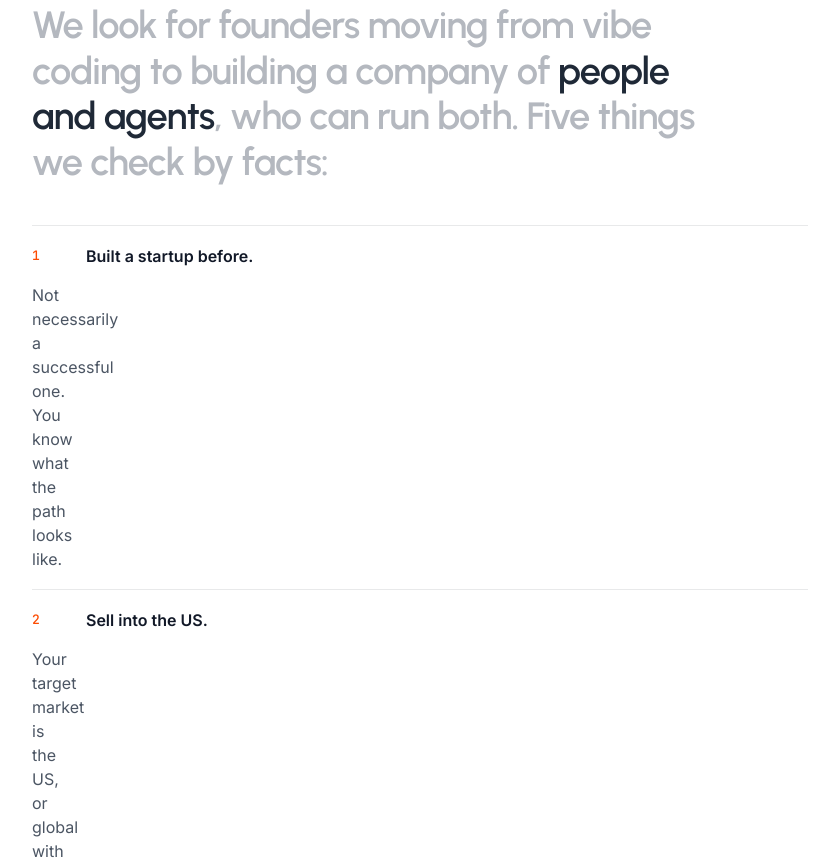
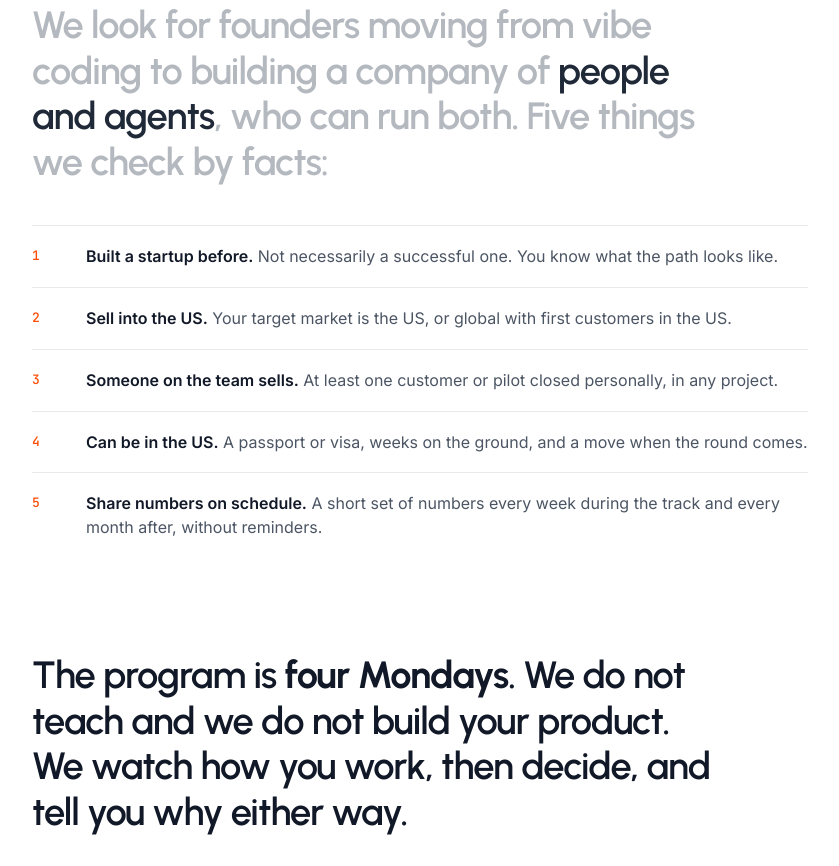
Before and after one commit to agentic-builders/agentic-builders.github.io, an Eleventy site: page src/index.njk in a window 1280 px wide. Shown: the part 1265-2131 px from the top of the page, without its empty margins (420-1259 px from the left). Built offline with nearby package versions, Linux system fonts and the light colour scheme; Eleventy itself is replaced by a stand-in of ours; files that its build step writes are made by us from their sources.

Commit message:
Fix criteria list layout

```diff
--- a/src/index.njk
+++ b/src/index.njk
@@ -35,7 +35,7 @@ description: "We fund agent-native applications at the idea stage. First checks
       <p class="t scrub" data-scrub>{{ fund.thesis.lead }} {{ fund.thesis.body }}</p>
       <p class="t muted rv">We back two kinds of products. <b>Products agents use</b><span class="tag">research</span><span class="tag">data</span><span class="tag">buy</span><span class="tag">sell</span>, and <b>tools for agent products</b><span class="tag">build</span><span class="tag">test</span><span class="tag">secure</span><span class="tag">launch</span>.</p>
       <p class="t muted rv" id="who">We look for founders moving from vibe coding to building a company of <b>people and agents</b>, who can run both. Five things we check by facts:</p>
-      <ol class="five rv">{% for c in fund.who_we_look_for.criteria %}<li><span class="n">{{ loop.index }}</span><b>{{ c.name }}.</b> {{ c.detail }}</li>{% endfor %}</ol>
+      <ol class="five rv">{% for c in fund.who_we_look_for.criteria %}<li><span class="n">{{ loop.index }}</span><span><b>{{ c.name }}.</b> {{ c.detail }}</span></li>{% endfor %}</ol>
     </section>
 
     <section id="mondays">
```
